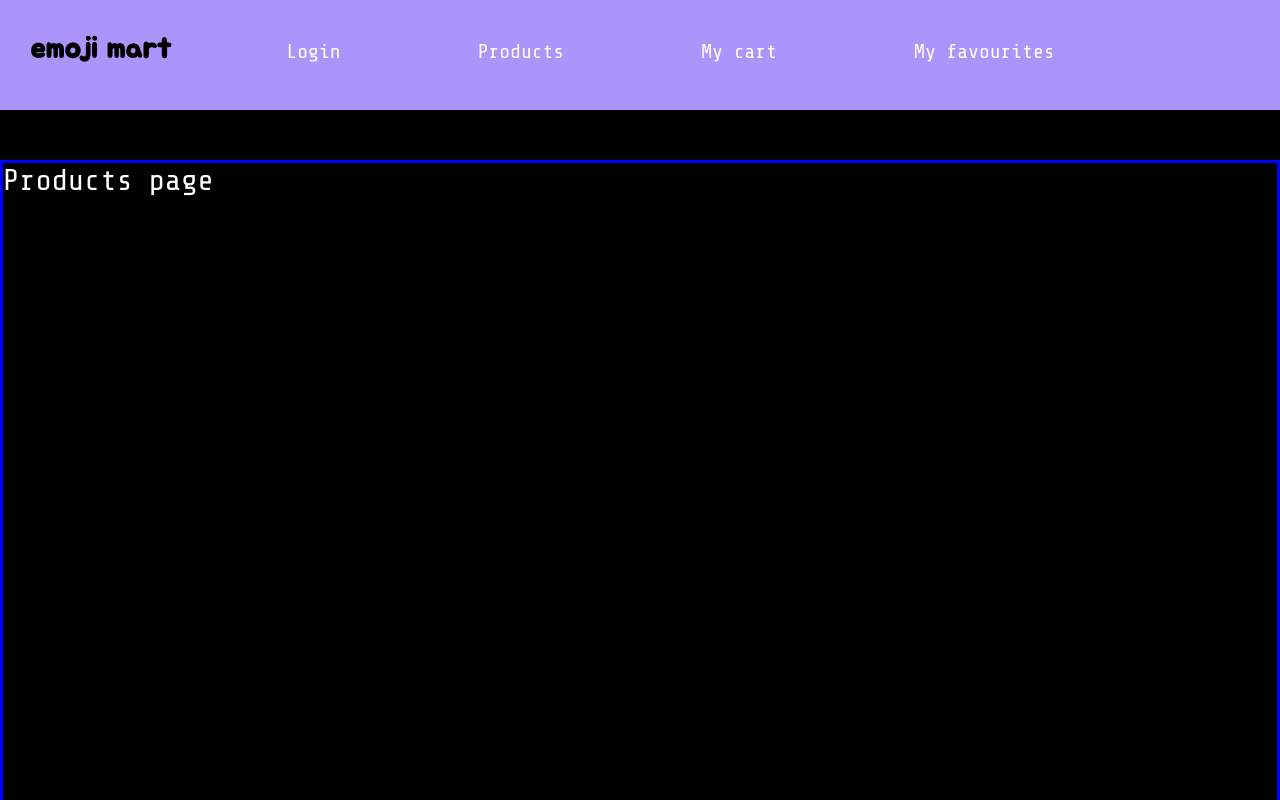
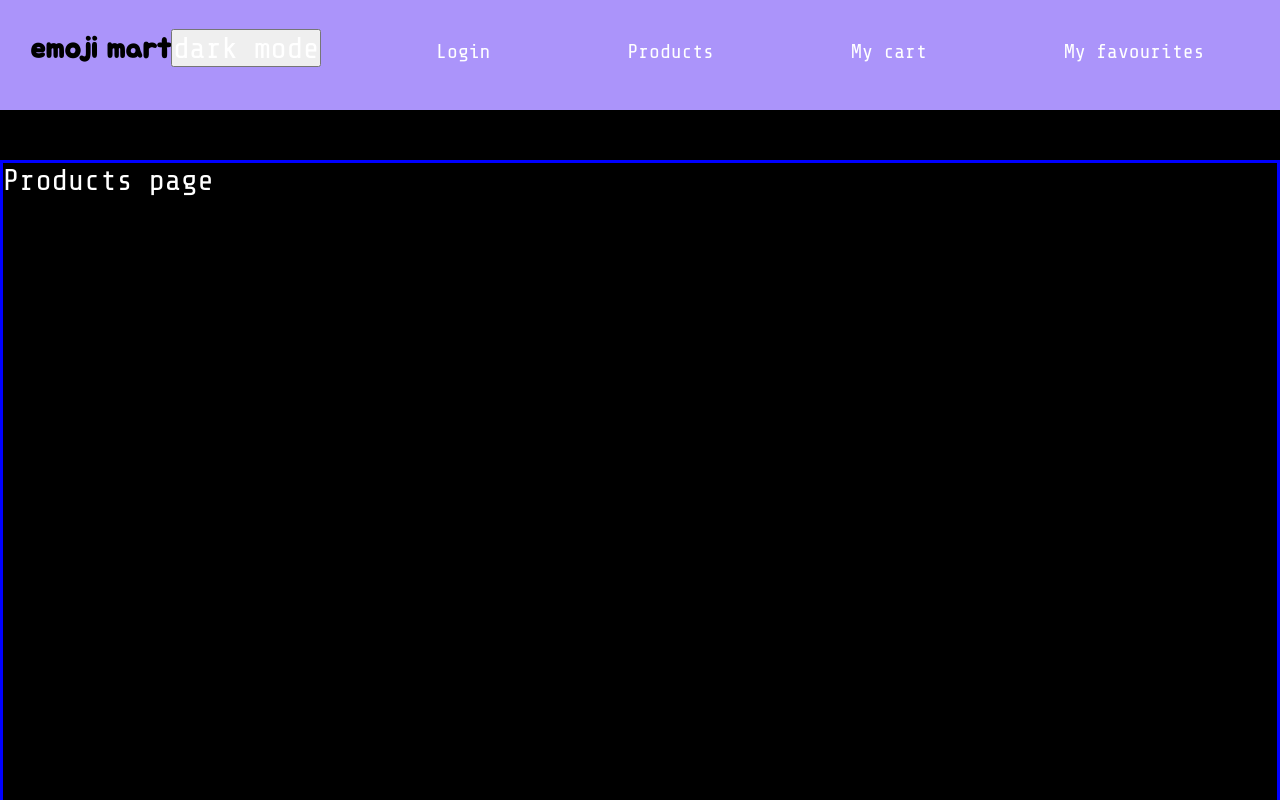
Before and after one commit to solenedel/emoji-mart, a React (Create React App) app: page /products in a window 1280 px wide. Shown: the top 800 px of the page. Built offline with nearby package versions, Linux system fonts and the light colour scheme; a web font is replaced by a local one.

Commit message:
work on dark mode feature

```diff
--- a/src/components/DarkMode.js
+++ b/src/components/DarkMode.js
@@ -18,6 +18,22 @@ const DarkMode = ({ className }) => {
     body.classList.add(lightTheme); // default to light theme
   }
 
+  const switchTheme = (e) => {
+    if (theme === darkTheme) {
+      // set light theme
+      body.classList.replace(darkTheme, lightTheme);
+      e.target.classList.remove(clickedClass);
+      localStorage.setItem("theme", "light");
+      theme = lightTheme;
+    } else {
+      // set dark theme
+      body.classList.replace(lightTheme, darkTheme);
+      e.target.classList.add(clickedClass);
+       localStorage.setItem("theme", "dark");
+      theme = darkTheme;
+    }
+  }
+
   return (
     <div className={className}>
     <button
--- a/src/components/Navbar.js
+++ b/src/components/Navbar.js
@@ -1,11 +1,13 @@
 import React from "react";
 import { Link } from "react-router-dom";
+import DarkMode from "./DarkMode";
 
 const Navbar = ({ className }) => {
 
   return (
     <div className={className}>
      <h1 id="logo">emoji mart</h1>
+     <DarkMode />
      <div className="links">
        <Link to="/login">Login</Link>
        <Link to="/products">Products</Link>
```
